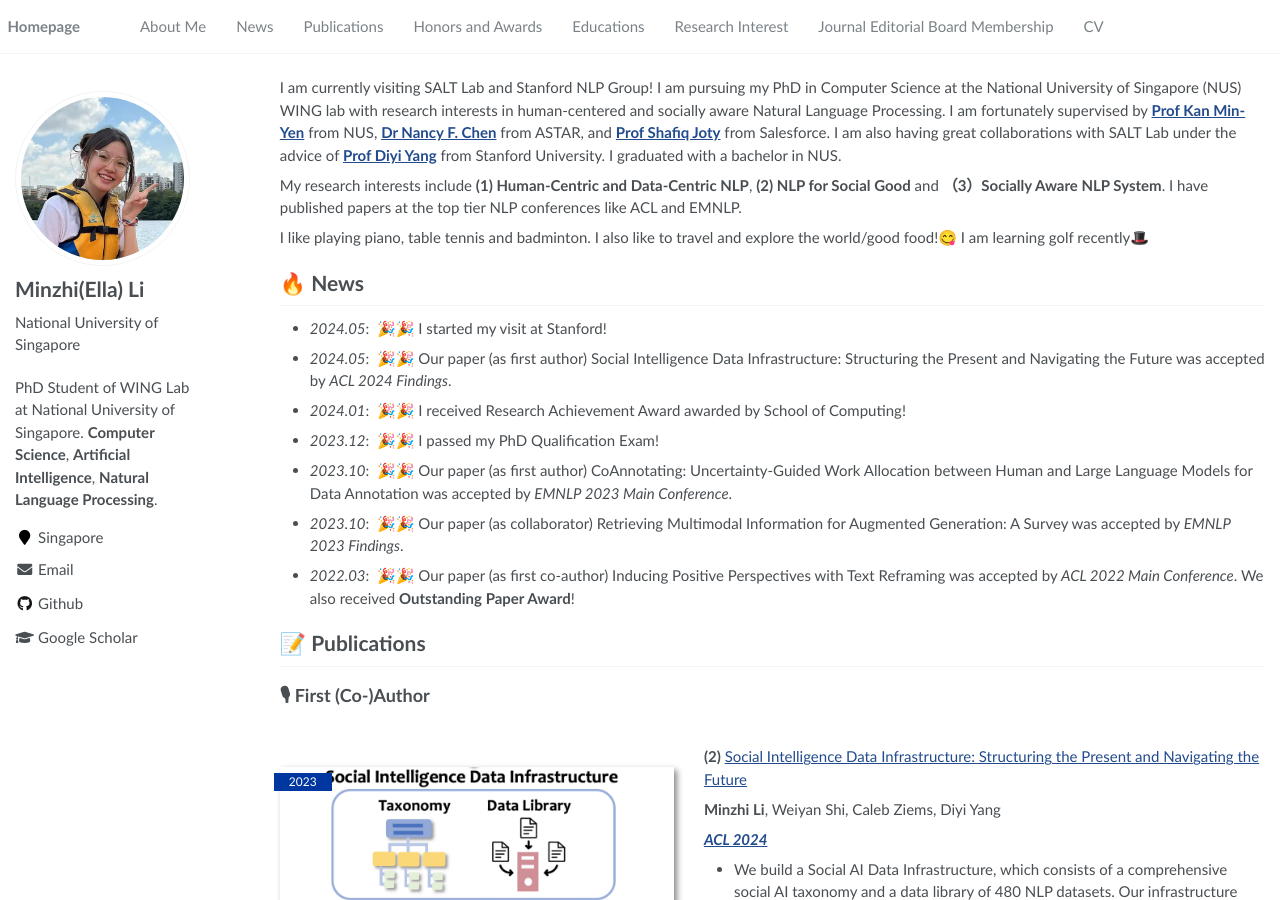
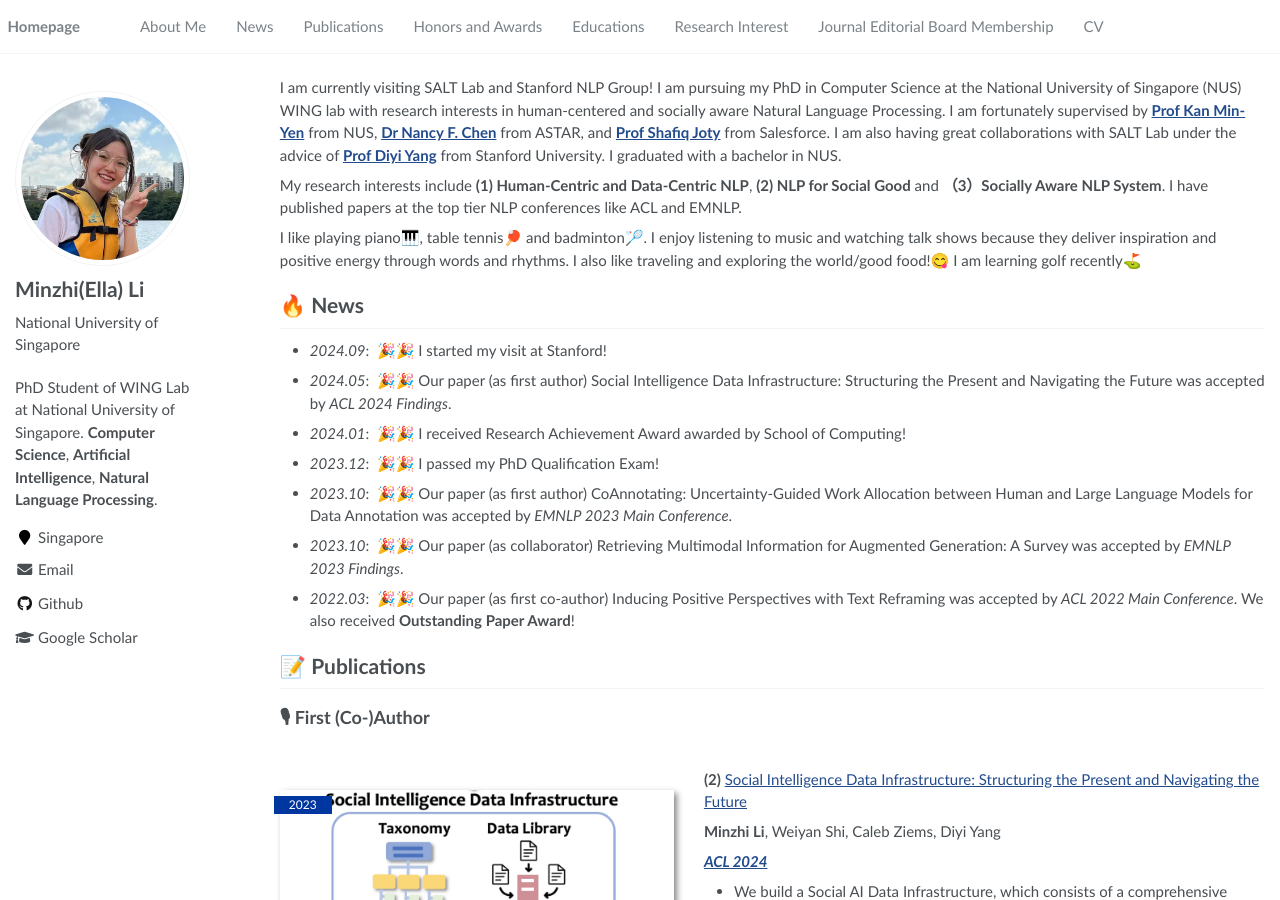
Before and after one commit to Yocodeyo/Yocodeyo.github.io, a Jekyll site: the page built from _pages/about.md, in a window 1280 px wide and 900 px high. Built offline with Jekyll 4.4.1, drawn with Linux system fonts in a browser that asks for light colours; a script that is not in the unit is left out.

Commit message:
Update about.md

```diff
--- a/_pages/about.md
+++ b/_pages/about.md
@@ -21,11 +21,11 @@ I am currently visiting SALT Lab and Stanford NLP Group! I am pursuing my PhD in
 
 My research interests include **(1) Human-Centric and Data-Centric NLP**, **(2) NLP for Social Good** and **（3）Socially Aware NLP System**. I have published papers at the top tier NLP conferences like ACL and EMNLP.
 
-I like playing piano, table tennis and badminton. I also like to travel and explore the world/good food!😋 I am learning golf recently🎩
+I like playing piano🎹, table tennis🏓 and badminton🏸. I enjoy listening to music and watching talk shows because they deliver inspiration and positive energy through words and rhythms. I also like traveling and exploring the world/good food!😋 I am learning golf recently⛳️
 
 
 # 🔥 News
-- *2024.05*: &nbsp;🎉🎉 I started my visit at Stanford!
+- *2024.09*: &nbsp;🎉🎉 I started my visit at Stanford!
 - *2024.05*: &nbsp;🎉🎉 Our paper (as first author) Social Intelligence Data Infrastructure: Structuring the Present and Navigating the Future was accepted by *ACL 2024 Findings*.
 - *2024.01*: &nbsp;🎉🎉 I received Research Achievement Award awarded by School of Computing!
 - *2023.12*: &nbsp;🎉🎉 I passed my PhD Qualification Exam!
```
